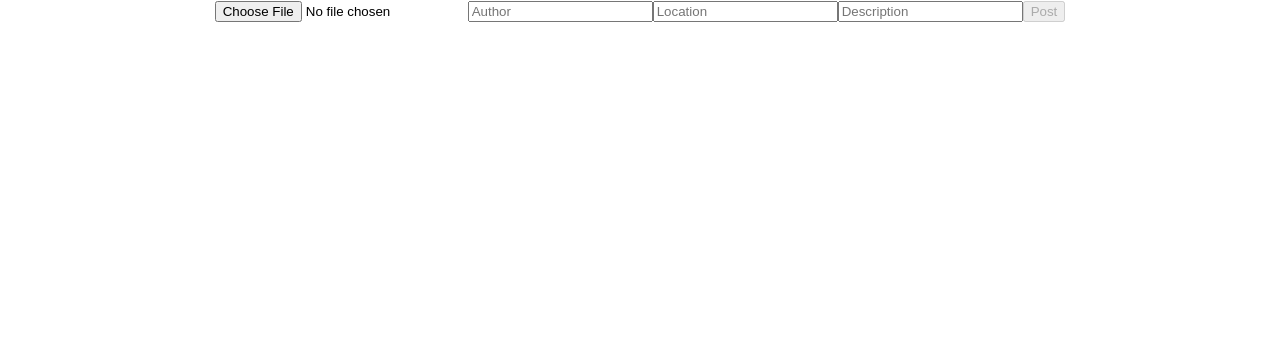
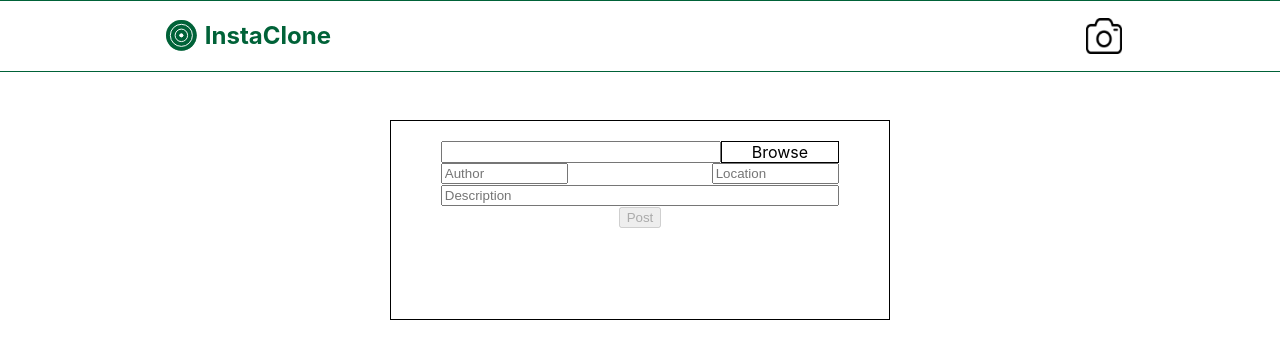
Before and after one commit to SantoshKumarRavi/instaclone-frontend, a React (Create React App) app in the folder instaclone/: page /PostForm in a window 1280 px wide. Shown: the top 358 px of the page. Built offline with nearby package versions, Linux system fonts and the light colour scheme.

Commit message:
added class for postForm

```diff
--- a/instaclone/package.json
+++ b/instaclone/package.json
@@ -39,5 +39,8 @@
   },
   "devDependencies": {
     "react-router-dom": "^6.4.2"
-  }
+  },
+  "node": {
+    "__dirname": true
 }
+}
--- a/instaclone/src/App.css
+++ b/instaclone/src/App.css
@@ -117,8 +117,16 @@
   height: 100%;
 }
 .nav-bar{
+  position:fixed;
+  top: 0;
+  left: 0;
+  background-color:#FFFFFF;
+  width: 100%;
   border-top:1px solid #006238;
   border-bottom:1px solid #006238;
+}
+.nav-position{
+  position: relative;
 }
 .Card-top-bar{
   height:16%;
@@ -291,11 +299,64 @@
   width: 100%;
   height: 100%;
 }
+.form-container{
+  width: 500px;
+  margin:120px auto;
+  height: 200px;
+  box-sizing: border-box;
+  border: 1px solid black;
+  display: flex;
+  justify-content: center;
+  align-items: center;
+}
+.hidden-file{
+   z-index: -15;
+   color: white;
+   background-color: white;
+   visibility:hidden;
+   display: none;
+  }
+.btn-browse{
+  width:30%;
+  border: 1px solid black;
+  cursor: pointer;
+}
+.label{
+  display: block;
+  width: 100%;
+  cursor: pointer;
 
+}
+.btn-browse >.hidden-file{
+  width: 100%;
+}
+.inside-form{
+  width: 80%;
+  height: 80%;
+}
 
+.desc-input{
+  width: 100%;
+  box-sizing: border-box;
+}
 
-
-
+.file-component-container{
+  display: flex;
+  flex-direction: row;
+  width: 100%;
+}
+.dir-text{
+  width: 70%;
+}
+.space-between-container{
+  display: flex;
+  flex-direction: row;
+  width: 100%;
+  justify-content: space-between;
+}
+.space-between-children{
+  width: 30%;
+}
 
 
 .App-logo {
--- a/instaclone/src/Layouts/PostPage/PostForm.js
+++ b/instaclone/src/Layouts/PostPage/PostForm.js
@@ -1,6 +1,7 @@
-import React, { useState, useEffect } from "react";
-
+import React, { useState, useEffect, useRef } from "react";
+import { Navbar } from "../../components";
 const PostForm = () => {
+  const dirRef = useRef(null);
   const [state, setState] = useState({
     name: "",
     Location: "",
@@ -14,7 +15,8 @@ const PostForm = () => {
     files: null,
   };
   const [disabled, setDisabled] = useState(true);
-  const[uploading,setUploading]=useState(false)
+  const [uploading, setUploading] = useState(false);
+  const [filename, setFilename] = useState("");
   function onChangeSetState(e) {
     if (e.target.name !== "files") {
       let updated = { ...state };
@@ -24,6 +26,8 @@ const PostForm = () => {
     if (e.target.name === "files") {
       let updated = { ...state };
       updated[e.target.name] = e.target.files;
+      let dirName = dirRef.current.value;
+      setFilename(() => dirName);
       setState(updated);
     }
   }
@@ -42,15 +46,20 @@ const PostForm = () => {
       setDisabled(() => false);
     }
   }, [state]);
-
+  // console.log("path",window)
   function postToServer(e) {
-    setUploading(true)
+    setUploading(true);
     e.preventDefault();
     const formData = new FormData();
     formData.append("images", state.files[0]);
 
     for (let i of Object.keys(state)) {
       if (i !== "files") {
+        if (state[i] === "") {
+          console.log(state[i], "checking");
+          setUploading(() => false);
+          return;
+        }
         formData.append(i, state[i]);
       }
     }
@@ -60,46 +69,76 @@ const PostForm = () => {
       body: formData,
     })
       .then((response) => {
-        setUploading(false)
+        setUploading(false);
         return response.json();
       })
       .then(() => {
         // console.log("data in front end", data);
         setState(initialState);
+        setFilename("");
         window.location.href = "/Postview";
       });
   }
   const { name, Location, Description } = state;
   return (
-    <div className="">
-    {uploading && <div>uploading................. pls wait</div>}
-      <form onSubmit={postToServer}>
-        <input type="file" onChange={(e) => onChangeSetState(e)} name="files" />
-        <input
+    <div>
+      <Navbar />
+      <form className="form-container" onSubmit={postToServer}>
+        {uploading && <div>uploading................. pls wait</div>}
+        <div className="inside-form">
+          <div className="file-component-container">
+          <input className="dir-text" readOnly type="text" value={filename} />
+          <div className="btn-browse">
+            <label className="label" htmlFor="files">
+              Browse
+            </label>
+          </div>
+          </div>
+          <input
+            ref={dirRef}
+            id="files"
+            type="file"
+            className="hidden-file"
+            onChange={(e) => onChangeSetState(e)}
+            name="files"
+          />
+         <div className="space-between-container">
+         <input
           type="text"
           autoComplete="off"
+          className="space-between-children"
           value={name}
           onChange={(e) => onChangeSetState(e)}
           placeholder="Author"
           name="name"
         />
-        <input
+          <input
           type="text"
+          className="space-between-children"
           value={Location}
           autoComplete="off"
           onChange={(e) => onChangeSetState(e)}
           placeholder="Location"
           name="Location"
         />
-        <input
+         </div>
+         <div>
+         <input
           type="text"
+          className="desc-input"
           autoComplete="off"
           value={Description}
           onChange={(e) => onChangeSetState(e)}
           placeholder="Description"
           name="Description"
         />
+         </div>
+
+
+
+
         <button disabled={disabled}>Post</button>
+        </div>
       </form>
     </div>
   );
--- a/instaclone/src/Layouts/PostviewPage/PostviewPage.js
+++ b/instaclone/src/Layouts/PostviewPage/PostviewPage.js
@@ -21,6 +21,8 @@ const PostviewPage = () => {
   return (
     <div>
     <Navbar/>
+    <br/>
+    <br/>
     {users?.map((personDetails,index)=>{
      return <Card key={index} personDetails={personDetails}/>
     })
--- a/instaclone/src/components/Navbar.js
+++ b/instaclone/src/components/Navbar.js
@@ -4,6 +4,7 @@ import { ReactComponent as BrandIcon } from "../assets/logo/icon.svg";
 
 const Navbar = () => {
   return (
+    <div className='nav-position'>
     <div className='nav-bar'>
       <div className='wraping-nav'>
 
@@ -18,6 +19,7 @@ const Navbar = () => {
         <Link className='link-container nav-right' to="/PostForm"><img alt="postImage" src={require("../assets/logo/camera.png")}/></Link>
       </div>
     </div>
+    </div>
   )
 }
 
```
